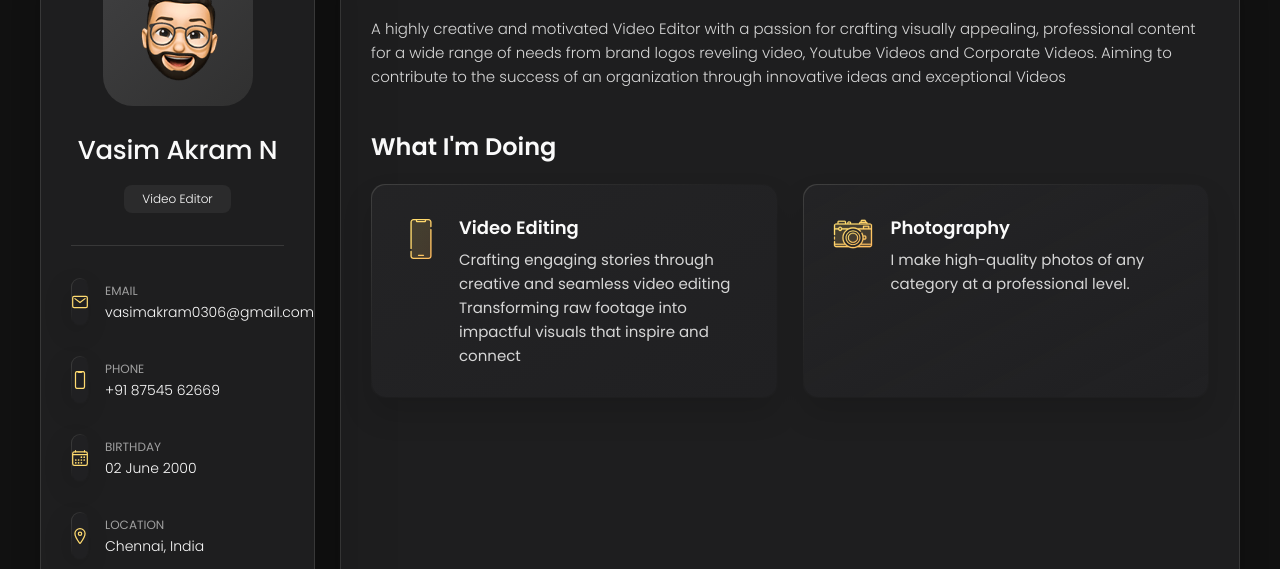
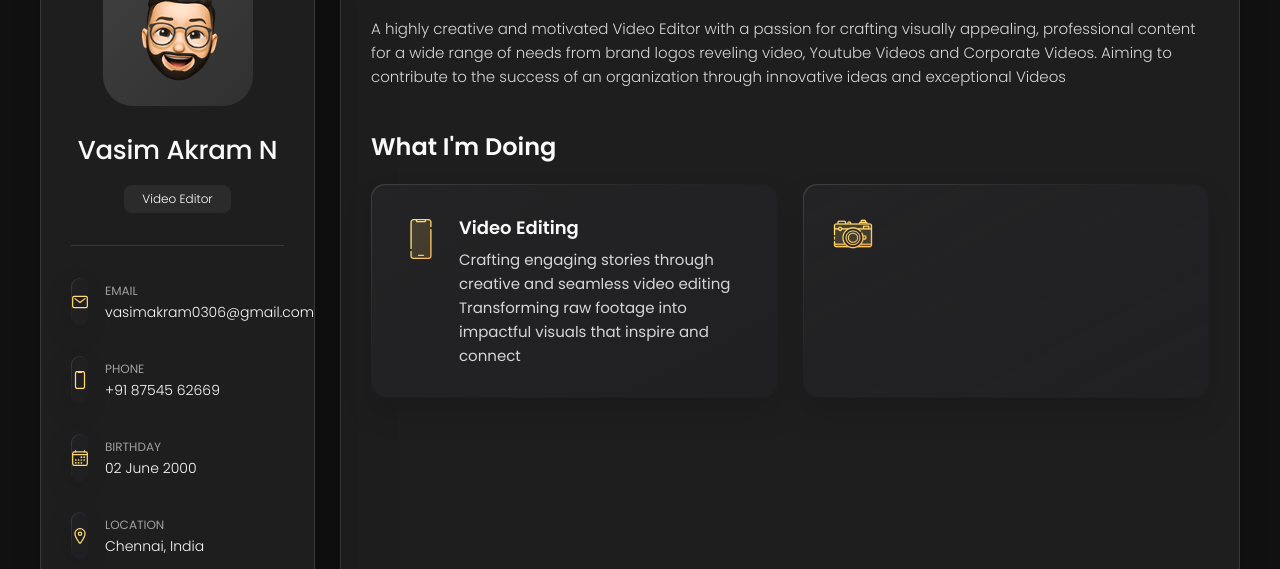
Before and after one commit to Sivakumarsk1/vasim_portfolio, a plain HTML site: page index.html in a window 1280 px wide. Shown: the part 178-747 px from the top of the page. Drawn offline with nearby package versions, Linux system fonts and the light colour scheme.

Commit message:
Remove photography service content
Removed photography service description from index.html

```diff
--- a/index.html
+++ b/index.html
@@ -255,15 +255,6 @@
               <div class="service-icon-box">
                 <img src="./assets/images/icon-photo.svg" alt="camera icon" width="40">
               </div>
-
-              <div class="service-content-box">
-                <h4 class="h4 service-item-title">Photography</h4>
-
-                <p class="service-item-text">
-                  I make high-quality photos of any category at a professional level.
-                </p>
-              </div>
-
             </li>
 
           </ul>
```
